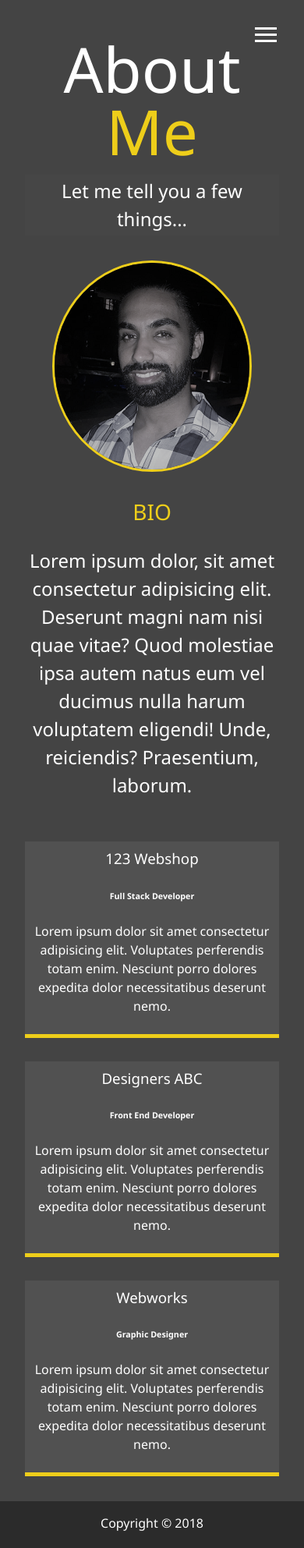
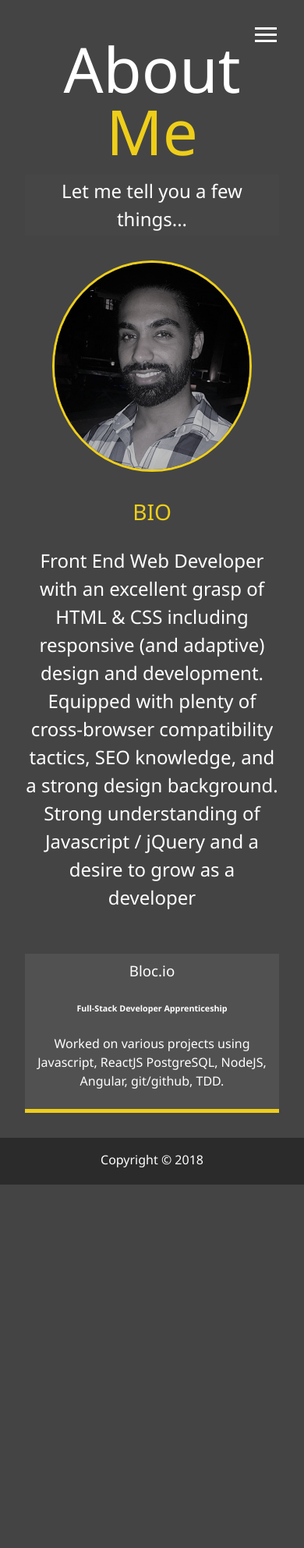
Before and after one commit to rehabcoder/rehabcoder.github.io, a website: page about.html in a window 390 px wide. Shown: the whole page at 78% size. After the commit the page ends 1519 px from the top, so only its background shows below. Drawn offline with Linux system fonts and the light colour scheme.

Commit message:
updated some of the page features

```diff
--- a/about.html
+++ b/about.html
@@ -62,30 +62,18 @@
 
       <div class="bio">
         <h3 class="text-secondary">BIO</h3>
-        <p>Lorem ipsum dolor, sit amet consectetur adipisicing elit. Deserunt magni nam nisi quae vitae? Quod molestiae ipsa
-          autem natus eum vel ducimus nulla harum voluptatem eligendi! Unde, reiciendis? Praesentium, laborum.</p>
+        <p>Front End Web Developer with an excellent grasp of HTML & CSS including responsive (and adaptive) design and development.
+          Equipped with plenty of cross-browser compatibility tactics, SEO knowledge, and a strong design background. Strong
+          understanding of Javascript / jQuery and a desire to grow as a developer</p>
       </div>
 
       <div class="job job-1">
-        <h3>123 Webshop</h3>
-        <h6>Full Stack Developer</h6>
-        <p>Lorem ipsum dolor sit amet consectetur adipisicing elit. Voluptates perferendis totam enim. Nesciunt porro dolores
-          expedita dolor necessitatibus deserunt nemo.</p>
+        <h3>Bloc.io</h3>
+        <h6>Full-Stack Developer Apprenticeship</h6>
+        <p>Worked on various projects using Javascript, ReactJS PostgreSQL, NodeJS, Angular, git/github, TDD.</p>
       </div>
 
-      <div class="job job-2">
-        <h3>Designers ABC</h3>
-        <h6>Front End Developer</h6>
-        <p>Lorem ipsum dolor sit amet consectetur adipisicing elit. Voluptates perferendis totam enim. Nesciunt porro dolores
-          expedita dolor necessitatibus deserunt nemo.</p>
-      </div>
 
-      <div class="job job-3">
-        <h3>Webworks</h3>
-        <h6>Graphic Designer</h6>
-        <p>Lorem ipsum dolor sit amet consectetur adipisicing elit. Voluptates perferendis totam enim. Nesciunt porro dolores
-          expedita dolor necessitatibus deserunt nemo.</p>
-      </div>
     </div>
   </main>
 
--- a/css/main.css
+++ b/css/main.css
@@ -350,9 +350,7 @@ main#home h1 {
     grid-template-areas:
       'bioimage'
       'bio'
-      'job1'
-      'job2'
-      'job3';
+      'job1';
     grid-template-columns: 1fr;
   }
   .projects {
```
Also changed, not shown: contact.html (+3 -3 lines), work.html (+14 -30 lines), img/projects/namelogo.png (added).
